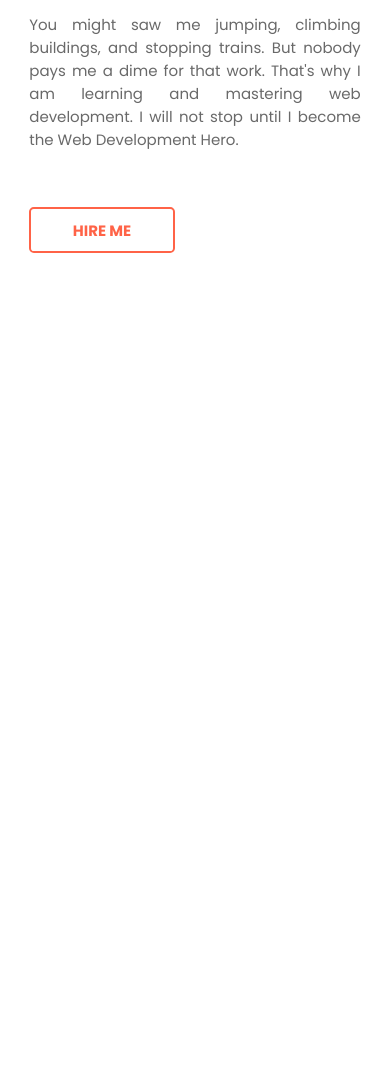
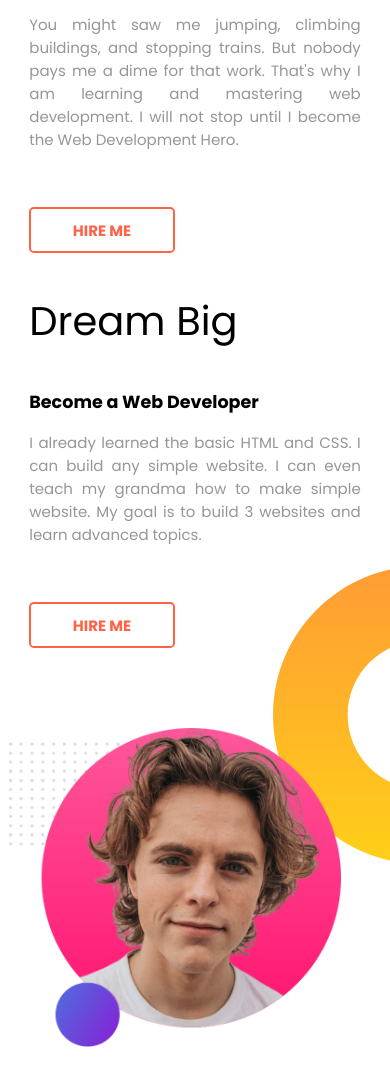
Before and after one commit to TasnimulHasan007/developer-porfolio, a plain HTML site: page index.html in a window 390 px wide. Shown: the part 652-1738 px from the top of the page. Before the commit the page ends 945 px from the top, so only its background shows below. Drawn offline with Linux system fonts and the light colour scheme.

Commit message:
section-2 added

```diff
--- a/index.html
+++ b/index.html
@@ -9,11 +9,11 @@
 </head>
 <body>
     <div class="container">
-        <section class="landing-section">
-            <div class="right">
+        <section class="landing section-1">
+            <div class="half">
                 <img src="./images/austin.png" alt="">
             </div>
-            <div class="left">
+            <div class="other-half">
                 <h1>Welcome To <br>
                 <span class="highlight">Austin Wade</span> World</h1>
 
@@ -24,6 +24,19 @@
                 <a href="#" class="btn">Hire Me</a>
             </div>
         </section>
+
+        <section class="landing section-2">
+            <div class="other-half">
+                <h1>Dream Big</h1>
+                <h3>Become a Web Developer</h3>
+                <p>I already learned the basic HTML and CSS. I can build any simple website. I can even teach my grandma how to make simple website. My goal is to build 3 websites and learn advanced topics.</p>
+                <a href="#" class="btn">Hire Me</a>
+            </div>
+
+            <div class="half">
+                <img src="./images/austin2.png" alt="">
+            </div>
+        </section>
     </div>
 </body>
 </html>
--- a/style.css
+++ b/style.css
@@ -3,7 +3,7 @@
 :root{
     --accent-color: tomato;
     --button-bg: linear-gradient(45deg, lightsalmon, tomato);
-    --text-color: dimgrey;
+    --text-color: rgb(150,150,150);
 }
 
 *{
@@ -17,21 +17,29 @@ body{
     font-size: 15px;
 }
 
-.landing-section{
+.landing{
     display: flex;
     flex-direction: row-reverse;
     min-height: 100vh;
     padding: 0 7.5vw;
     align-items: center;
+}
+
+.section-1{
     background: url(./images/top-banner.png) no-repeat;
 }
 
-.left{
+.other-half{
     width: 50%;
     margin-right: 2.5rem;
 }
 
-.left h1{
+.section-2 .other-half{
+    margin-right: 0;
+    margin-left: 2.5rem;
+}
+
+h1{
     font-size: 3.3rem;
     font-weight: 400;
     line-height: 6.5rem;
@@ -42,7 +50,7 @@ body{
     color: var(--accent-color);
 }
 
-.left p{
+p{
     text-align: justify;
     margin: 1rem 0;
     color: var(--text-color);
@@ -68,35 +76,50 @@ body{
     box-shadow: inset 400px 0 0 0 var(--accent-color);
 }
 
-.right{
+.half{
     width: 50%;
     margin-left: 2.5rem;
 }
 
-.right img{
+.section-2 .half{
+    margin-left: 0;
+    margin-right: 2.5rem;
+}
+
+.half img{
     width: 100%;
 }
 
+.section-2{
+    background: url(./images/dream-bg.png) no-repeat right bottom;
+}
+
 @media (max-width: 875px) {
-    .landing-section h1{
+    .landing h1{
         font-size: 2.5rem;
         line-height: 5rem;
     }
 }
 
 @media (max-width: 690px){
-    .landing-section{
+    .landing{
         flex-direction: column;
     }
-    .landing-section h1{
+    .landing h1{
         line-height: 3.5rem;
     }
-    .left{
+    .other-half{
         width: 100%;
         margin: 0;
     }
-    .right{
+    .section-2 .other-half{
+        margin: 0;
+    }
+    .half{
         width: 100%;
         margin: 2.5rem 0;
     }
+    .section-2{
+        background-position: right;
+    }
 }
```
